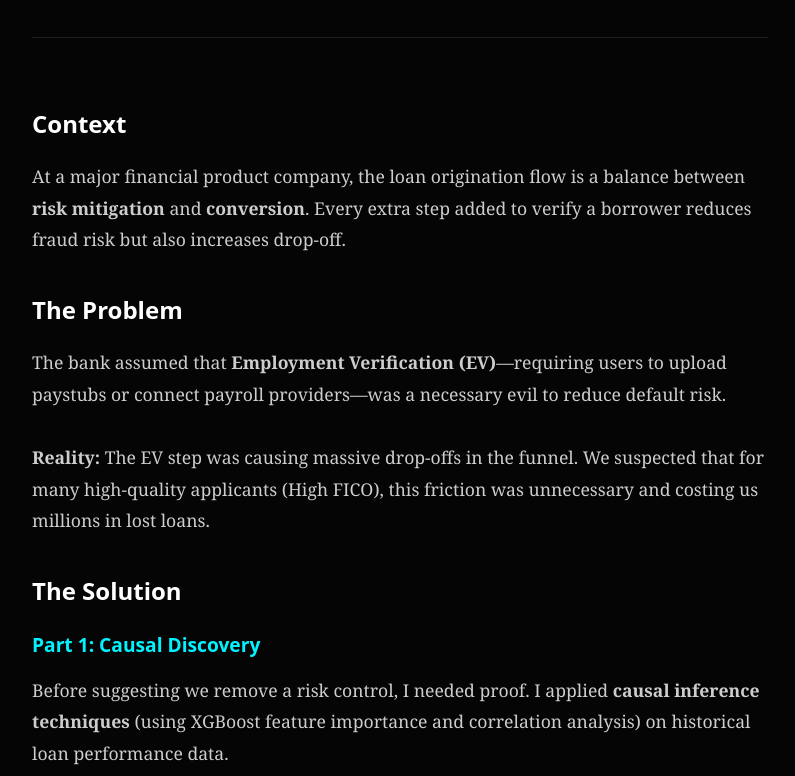
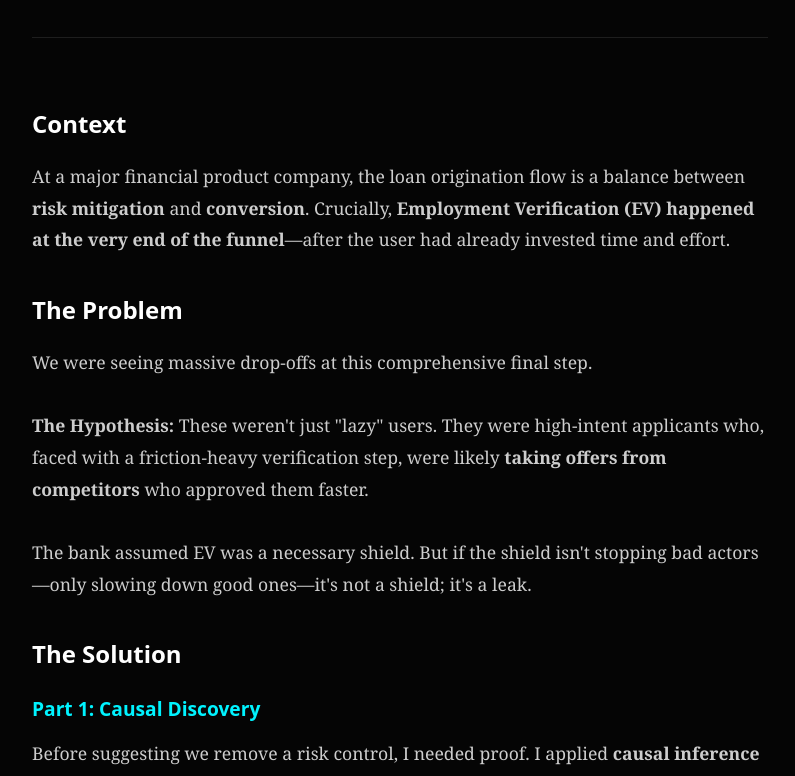
Before and after one commit to justsuyash/justsuyash_portfolio, a React (Vite) app: page /articles/employment-verification in a window 1280 px wide. Shown: the part 575-1351 px from the top of the page, without its empty margins (240-1035 px from the left). Built offline with nearby package versions, Linux system fonts and the light colour scheme.

Commit message:
Refine EV article with end-of-funnel context

```diff
--- a/src/pages/articles/EmploymentVerificationPage.jsx
+++ b/src/pages/articles/EmploymentVerificationPage.jsx
@@ -64,14 +64,16 @@ const EmploymentVerificationPage = () => {
 
                         <h3 style={{ fontSize: '1.5rem', fontWeight: 600, color: '#fff', marginBottom: '16px', fontFamily: 'system-ui, sans-serif' }}>Context</h3>
                         <p style={{ marginBottom: '32px' }}>
-                            At a major financial product company, the loan origination flow is a balance between <strong>risk mitigation</strong> and <strong>conversion</strong>. Every extra step added to verify a borrower reduces fraud risk but also increases drop-off.
+                            At a major financial product company, the loan origination flow is a balance between <strong>risk mitigation</strong> and <strong>conversion</strong>. Crucially, <strong>Employment Verification (EV) happened at the very end of the funnel</strong>—after the user had already invested time and effort.
                         </p>
 
                         <h3 style={{ fontSize: '1.5rem', fontWeight: 600, color: '#fff', marginBottom: '16px', fontFamily: 'system-ui, sans-serif' }}>The Problem</h3>
                         <p style={{ marginBottom: '32px' }}>
-                            The bank assumed that <strong>Employment Verification (EV)</strong>—requiring users to upload paystubs or connect payroll providers—was a necessary evil to reduce default risk.
+                            We were seeing massive drop-offs at this comprehensive final step.
                             <br /><br />
-                            <strong>Reality:</strong> The EV step was causing massive drop-offs in the funnel. We suspected that for many high-quality applicants (High FICO), this friction was unnecessary and costing us millions in lost loans.
+                            <strong>The Hypothesis:</strong> These weren't just "lazy" users. They were high-intent applicants who, faced with a friction-heavy verification step, were likely <strong>taking offers from competitors</strong> who approved them faster.
+                            <br /><br />
+                            The bank assumed EV was a necessary shield. But if the shield isn't stopping bad actors—only slowing down good ones—it's not a shield; it's a leak.
                         </p>
 
                         <h3 style={{ fontSize: '1.5rem', fontWeight: 600, color: '#fff', marginBottom: '16px', fontFamily: 'system-ui, sans-serif' }}>The Solution</h3>
```
